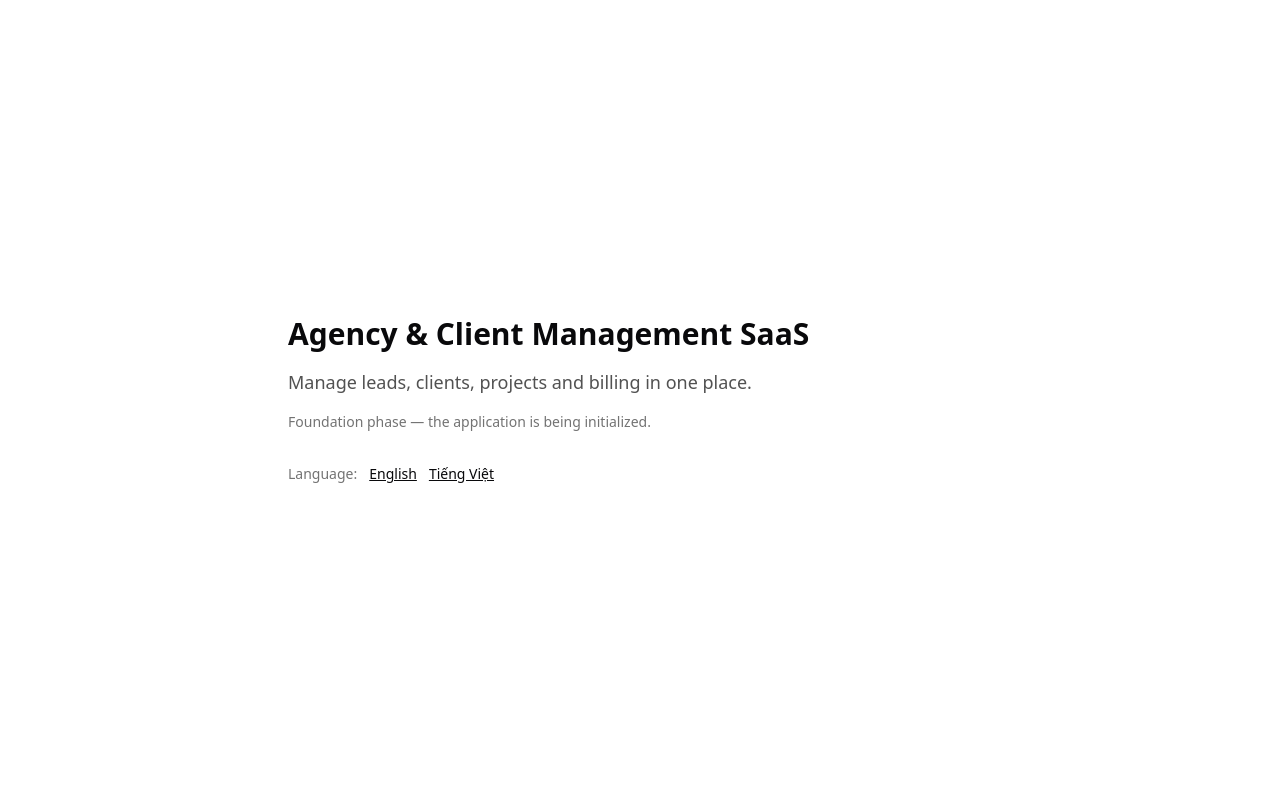
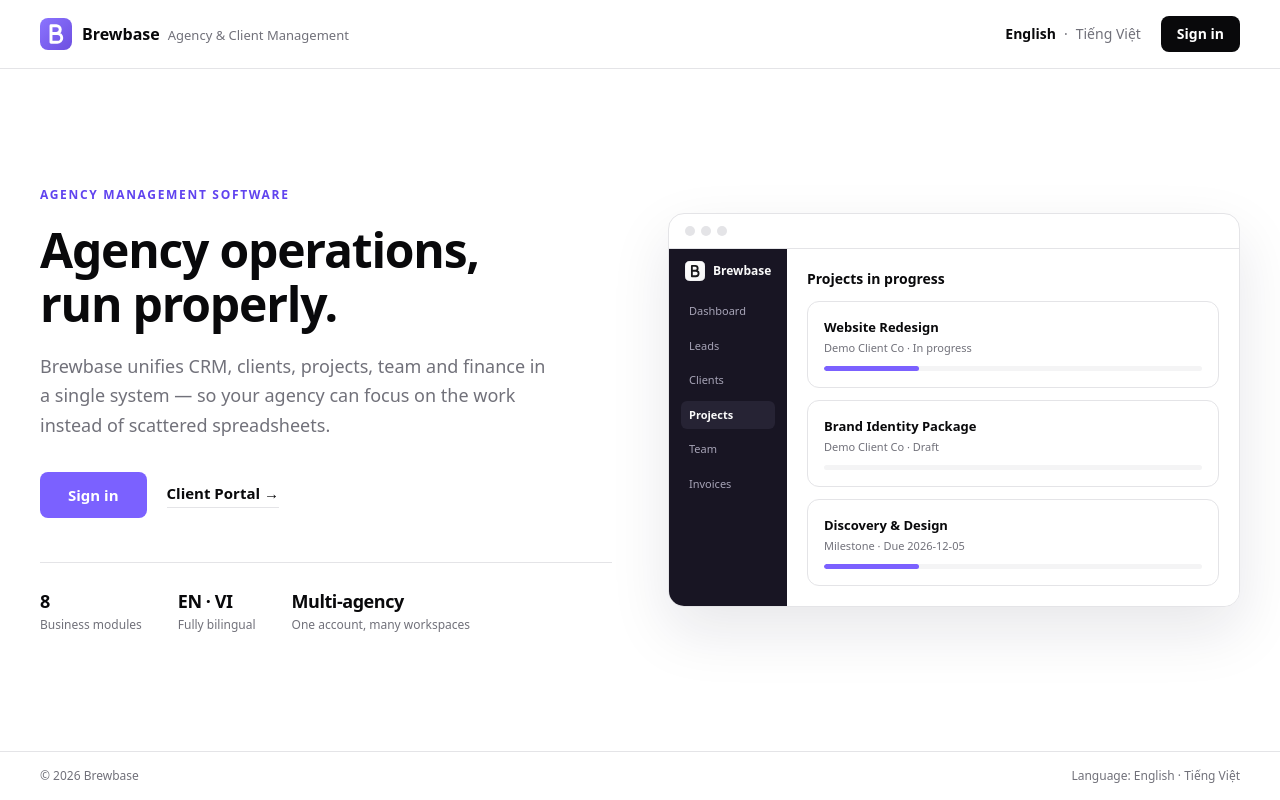
Before and after one commit to DLoc03/agency-client-management-saas, a Next.js app in the folder apps/web/: page /en in a window 1280 px wide. Built offline with nearby package versions, Linux system fonts and the light colour scheme; no server answers.

Commit message:
feat(web): Editorial landing page with sign-in and portal routes (FE-016)

```diff
--- a/apps/web/messages/en.json
+++ b/apps/web/messages/en.json
@@ -10,7 +10,27 @@
   "Home": {
     "status": "Foundation phase — the application is being initialized.",
     "subtitle": "Manage leads, clients, projects and billing in one place.",
-    "title": "Agency & Client Management SaaS"
+    "title": "Agency & Client Management SaaS",
+    "eyebrow": "Agency management software",
+    "headline1": "Agency operations,",
+    "headline2": "run properly.",
+    "lead": "Brewbase unifies CRM, clients, projects, team and finance in a single system — so your agency can focus on the work instead of scattered spreadsheets.",
+    "signIn": "Sign in",
+    "portal": "Client Portal",
+    "stat1Value": "8",
+    "stat1Label": "Business modules",
+    "stat2Value": "EN · VI",
+    "stat2Label": "Fully bilingual",
+    "stat3Value": "Multi-agency",
+    "stat3Label": "One account, many workspaces",
+    "previewHeading": "Projects in progress",
+    "p1Name": "Website Redesign",
+    "p1Meta": "Demo Client Co · In progress",
+    "p2Name": "Brand Identity Package",
+    "p2Meta": "Demo Client Co · Draft",
+    "p3Name": "Discovery & Design",
+    "p3Meta": "Milestone · Due 2026-12-05",
+    "footerNote": "Agency & Client Management"
   },
   "Auth": {
     "login": {
@@ -230,7 +250,6 @@
       "cancel": "Cancel",
       "delete": "Delete",
       "edit": "Edit",
-      "detail": "Detail",
       "addMember": "Add member",
       "remove": "Remove",
       "addMilestone": "Add milestone",
@@ -552,7 +571,6 @@
       "cancel": "Cancel",
       "delete": "Delete",
       "edit": "Edit",
-      "detail": "Detail",
       "add": "Add",
       "remove": "Remove",
       "resend": "Resend",
--- a/apps/web/messages/vi.json
+++ b/apps/web/messages/vi.json
@@ -10,7 +10,27 @@
   "Home": {
     "status": "Giai đoạn nền tảng — ứng dụng đang được khởi tạo.",
     "subtitle": "Quản lý lead, khách hàng, dự án và hoá đơn trong một hệ thống.",
-    "title": "Agency & Client Management SaaS"
+    "title": "Agency & Client Management SaaS",
+    "eyebrow": "Phần mềm quản lý agency",
+    "headline1": "Vận hành agency",
+    "headline2": "một cách bài bản.",
+    "lead": "Brewbase hợp nhất CRM, khách hàng, dự án, đội ngũ và tài chính vào một hệ thống duy nhất — để agency tập trung vào công việc thay vì bảng tính rời rạc.",
+    "signIn": "Đăng nhập",
+    "portal": "Cổng khách hàng",
+    "stat1Value": "8",
+    "stat1Label": "Nhóm nghiệp vụ",
+    "stat2Value": "EN · VI",
+    "stat2Label": "Song ngữ đầy đủ",
+    "stat3Value": "Đa agency",
+    "stat3Label": "Một tài khoản, nhiều workspace",
+    "previewHeading": "Dự án đang triển khai",
+    "p1Name": "Website Redesign",
+    "p1Meta": "Demo Client Co · Đang thực hiện",
+    "p2Name": "Brand Identity Package",
+    "p2Meta": "Demo Client Co · Bản nháp",
+    "p3Name": "Discovery & Design",
+    "p3Meta": "Cột mốc · Hạn 2026-12-05",
+    "footerNote": "Quản lý Agency & Khách hàng"
   },
   "Auth": {
     "login": {
@@ -230,7 +250,6 @@
       "cancel": "Hủy",
       "delete": "Xóa",
       "edit": "Sửa",
-      "detail": "Chi tiết",
       "addMember": "Thêm thành viên",
       "remove": "Gỡ",
       "addMilestone": "Thêm cột mốc",
@@ -552,7 +571,6 @@
       "cancel": "Hủy",
       "delete": "Xóa",
       "edit": "Sửa",
-      "detail": "Chi tiết",
       "add": "Thêm",
       "remove": "Gỡ",
       "resend": "Gửi lại",
--- a/apps/web/src/app/[locale]/page.tsx
+++ b/apps/web/src/app/[locale]/page.tsx
@@ -1,24 +1,163 @@
-import { useTranslations } from "next-intl";
+import { useLocale, useTranslations } from "next-intl";
 import { Link } from "@/i18n/routing";
+import { Logo } from "@/components/shell/Logo";
 
+/**
+ * Landing page (FE-016) — "Editorial" design approved by the PO
+ * (sample 4, 2026-11-25): restrained B2B layout, brand violet used only
+ * as an accent, a CSS mock of the real app as the product preview, and
+ * clear routes into the internal login and the Client Portal.
+ */
 export default function HomePage() {
   const t = useTranslations("Home");
   const c = useTranslations("Common");
+  const shell = useTranslations("Shell");
+  const locale = useLocale();
+
+  const previewProjects = [
+    { name: t("p1Name"), meta: t("p1Meta"), pct: 25 },
+    { name: t("p2Name"), meta: t("p2Meta"), pct: 0 },
+    { name: t("p3Name"), meta: t("p3Meta"), pct: 25 },
+  ];
+  const previewNav = [
+    shell("nav.dashboard"),
+    shell("nav.leads"),
+    shell("nav.clients"),
+    shell("nav.projects"),
+    shell("nav.team"),
+    shell("nav.invoices"),
+  ];
+  const stats = [
+    { value: t("stat1Value"), label: t("stat1Label") },
+    { value: t("stat2Value"), label: t("stat2Label") },
+    { value: t("stat3Value"), label: t("stat3Label") },
+  ];
 
   return (
-    <main className="mx-auto flex min-h-screen max-w-3xl flex-col items-start justify-center gap-4 p-8">
-      <h1 className="text-3xl font-bold">{t("title")}</h1>
-      <p className="text-lg text-neutral-600">{t("subtitle")}</p>
-      <p className="text-sm text-neutral-500">{t("status")}</p>
-      <nav className="mt-4 flex items-center gap-3 text-sm">
-        <span className="text-neutral-500">{c("language")}:</span>
-        <Link href="/" locale="en" className="underline">
+    <div className="flex min-h-screen flex-col bg-background text-foreground">
+      {/* Header */}
+      <header className="flex items-center justify-between border-b border-border px-6 py-4 md:px-10">
+        <div className="flex items-center gap-2.5">
+          <Logo variant="violet" className="h-8 w-8 shrink-0" />
+          <p className="text-base font-bold leading-tight">
+            {shell("brand")}
+            <span className="ml-2 hidden text-[13px] font-medium text-muted-foreground sm:inline">
+              {t("footerNote")}
+            </span>
+          </p>
+        </div>
+        <nav className="flex items-center gap-5 text-sm">
+          <span className="hidden items-center gap-2 text-muted-foreground sm:flex">
+            <Link href="/" locale="en" className={locale === "en" ? "font-semibold text-foreground" : "hover:text-foreground"}>
               English
             </Link>
-        <Link href="/" locale="vi" className="underline">
+            <span aria-hidden="true">·</span>
+            <Link href="/" locale="vi" className={locale === "vi" ? "font-semibold text-foreground" : "hover:text-foreground"}>
               Tiếng Việt
             </Link>
+          </span>
+          <Link
+            href="/login"
+            className="rounded-lg bg-foreground px-4 py-2 font-semibold text-background transition-colors hover:bg-primary hover:text-primary-foreground"
+          >
+            {t("signIn")}
+          </Link>
         </nav>
+      </header>
+
+      {/* Hero + product preview */}
+      <main className="mx-auto grid w-full max-w-7xl flex-1 items-center gap-14 px-6 py-14 md:px-10 lg:grid-cols-2 lg:py-16">
+        <div>
+          <p className="text-xs font-bold uppercase tracking-[0.14em] text-primary-text">
+            {t("eyebrow")}
+          </p>
+          <h1 className="mt-5 text-4xl font-extrabold leading-[1.14] tracking-tight md:text-5xl">
+            {t("headline1")}
+            <br />
+            {t("headline2")}
+          </h1>
+          <p className="mt-5 max-w-lg text-base leading-relaxed text-muted-foreground md:text-lg">
+            {t("lead")}
+          </p>
+          <div className="mt-8 flex flex-wrap items-center gap-5">
+            <Link
+              href="/login"
+              className="rounded-lg bg-primary px-7 py-3 text-[15px] font-semibold text-primary-foreground transition-opacity hover:opacity-90"
+            >
+              {t("signIn")}
+            </Link>
+            <Link
+              href="/portal/login"
+              className="border-b border-border pb-0.5 text-[15px] font-semibold text-foreground transition-colors hover:border-primary hover:text-primary-text"
+            >
+              {t("portal")} →
+            </Link>
+          </div>
+          <dl className="mt-11 flex gap-9 border-t border-border pt-6">
+            {stats.map((s) => (
+              <div key={s.label}>
+                <dt className="sr-only">{s.label}</dt>
+                <dd className="text-lg font-extrabold tracking-tight">{s.value}</dd>
+                <dd className="mt-0.5 text-xs text-muted-foreground">{s.label}</dd>
+              </div>
+            ))}
+          </dl>
+        </div>
+
+        {/* Product preview — decorative CSS mock of the real app */}
+        <div
+          aria-hidden="true"
+          className="overflow-hidden rounded-2xl border border-border bg-card shadow-[0_24px_60px_rgba(23,18,46,0.10)]"
+        >
+          <div className="flex items-center gap-1.5 border-b border-border px-4 py-3">
+            <span className="h-2.5 w-2.5 rounded-full bg-border" />
+            <span className="h-2.5 w-2.5 rounded-full bg-border" />
+            <span className="h-2.5 w-2.5 rounded-full bg-border" />
+          </div>
+          <div className="grid min-h-[300px] grid-cols-[118px_1fr]">
+            <div className="flex flex-col gap-1.5 bg-sidebar-background p-3">
+              <div className="mb-2.5 flex items-center gap-2 px-1 text-xs font-bold text-sidebar-foreground">
+                <Logo variant="light" className="h-5 w-5 shrink-0" />
+                {shell("brand")}
+              </div>
+              {previewNav.map((item) => (
+                <span
+                  key={item}
+                  className={`rounded-md px-2 py-1.5 text-[11px] ${
+                    item === shell("nav.projects")
+                      ? "bg-sidebar-accent font-semibold text-sidebar-accent-foreground"
+                      : "text-sidebar-muted"
+                  }`}
+                >
+                  {item}
+                </span>
+              ))}
+            </div>
+            <div className="bg-background p-5">
+              <p className="text-sm font-bold">{t("previewHeading")}</p>
+              <div className="mt-3 space-y-3">
+                {previewProjects.map((p) => (
+                  <div key={p.name} className="rounded-xl border border-border bg-card p-4">
+                    <p className="text-[13px] font-semibold">{p.name}</p>
+                    <p className="mt-0.5 text-[11px] text-muted-foreground">{p.meta}</p>
+                    <div className="mt-2.5 h-[5px] overflow-hidden rounded-full bg-secondary">
+                      <div className="h-full rounded-full bg-primary" style={{ width: `${p.pct}%` }} />
+                    </div>
+                  </div>
+                ))}
+              </div>
+            </div>
+          </div>
+        </div>
       </main>
+
+      {/* Footer */}
+      <footer className="flex items-center justify-between border-t border-border px-6 py-4 text-xs text-muted-foreground md:px-10">
+        <span>© 2026 {shell("brand")}</span>
+        <span>
+          {c("language")}: English · Tiếng Việt
+        </span>
+      </footer>
+    </div>
   );
 }
```
Also changed, not shown: 2 other files (tests, documents, lock files or other folders). Lines whose indentation alone changed are shown as unchanged.
